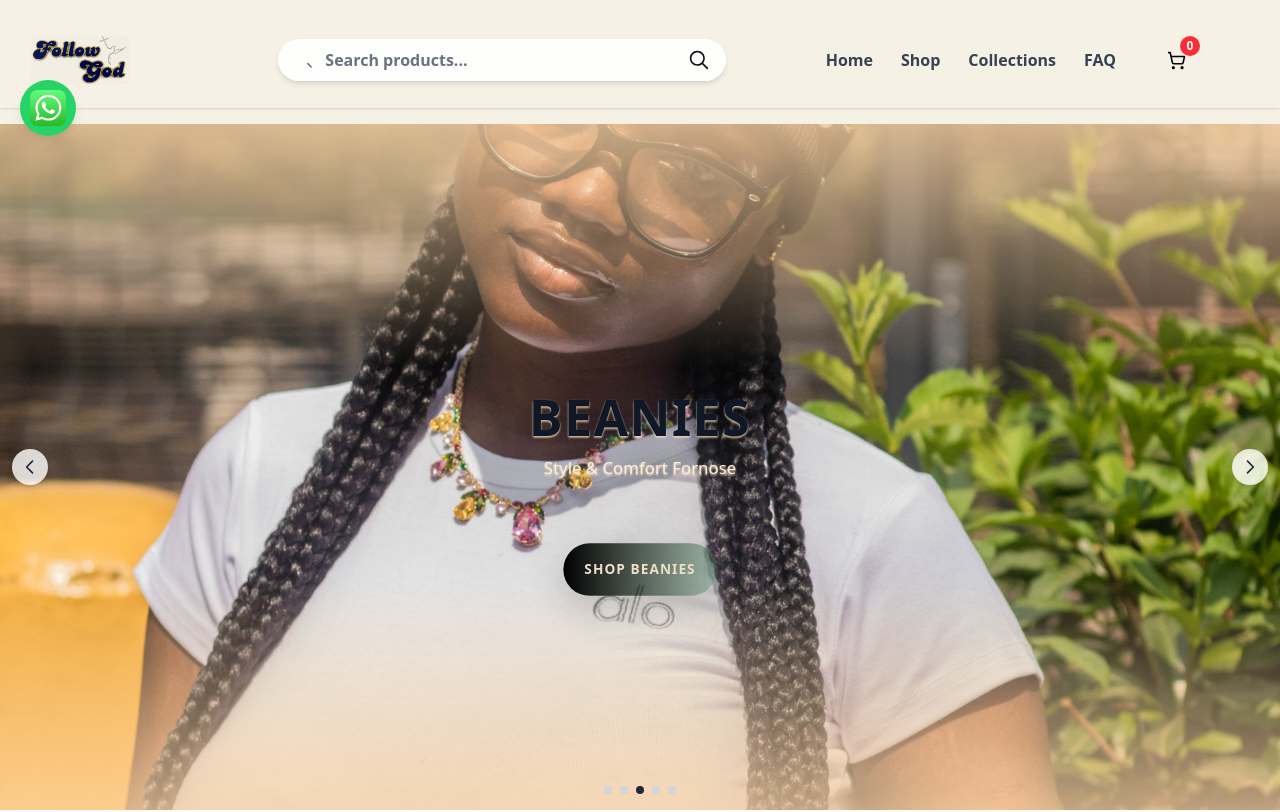
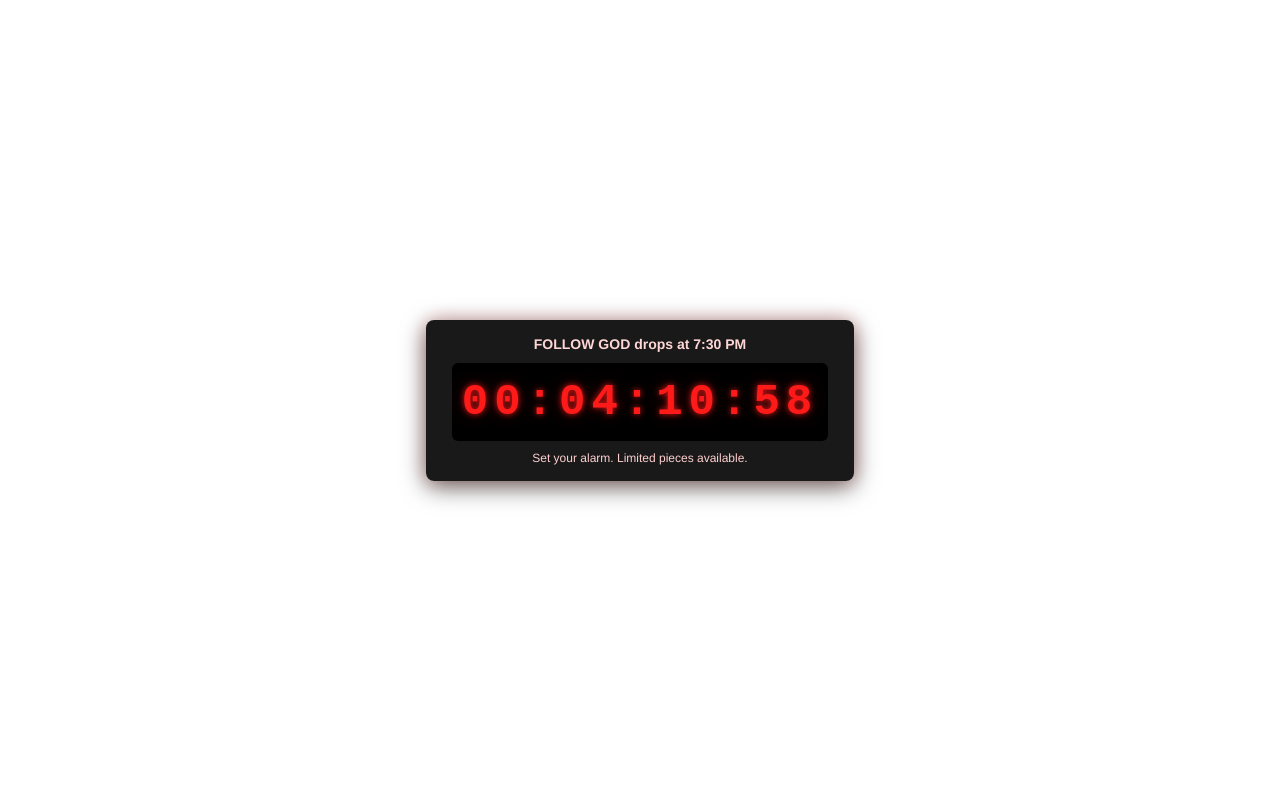
Before and after one commit to Enochchukwudi-dev/main-shopfg-shpping-site, a React (Vite) app: page / in a window 1280 px wide. Shown: the top 812 px of the page. Built offline with nearby package versions, Linux system fonts and the light colour scheme; grey boxes are pictures that could not be loaded.

Commit message:
Update homepage

```diff
--- /dev/null
+++ b/src/components/Countdown.css
@@ -0,0 +1,54 @@
+.countdown-overlay {
+  position: fixed;
+  inset: 0; /* top:0; right:0; bottom:0; left:0 */
+  display: flex;
+  justify-content: center;
+  align-items: center; /* vertical centering */
+  z-index: 9999;
+  pointer-events: none; /* allow clicks to pass through if desired */
+  padding: 12px;
+}
+
+.countdown-box {
+  pointer-events: auto; /* allow interactions for the box (if needed) */
+  background: rgba(0, 0, 0, 0.9);
+  color: #ff2b2b;
+  padding: 14px 26px;
+  border-radius: 8px;
+  box-shadow: 0 6px 24px rgba(0, 0, 0, 0.6), 0 0 18px rgba(255, 43, 43, 0.25);
+  text-align: center;
+  font-family: "Helvetica Neue", Arial, Helvetica, sans-serif;
+}
+
+.countdown-title {
+  font-size: 14px;
+  color: #ffd6d6;
+  margin-bottom: 8px;
+  font-weight: 600;
+}
+
+.countdown-digits {
+  font-family: "Courier New", Courier, monospace;
+  font-weight: 700;
+  font-size: 44px;
+  letter-spacing: 6px;
+  color: #ff1a1a;
+  text-shadow: 0 0 6px rgba(255, 26, 26, 0.9), 0 0 20px rgba(255, 26, 26, 0.25);
+  background: black;
+  padding: 6px 10px;
+  border-radius: 6px;
+}
+
+.countdown-sub {
+  margin-top: 8px;
+  font-size: 12px;
+  color: #ffcfcf;
+}
+
+/* Make it responsive */
+@media (max-width: 480px) {
+  .countdown-digits {
+    font-size: 30px;
+    letter-spacing: 4px;
+  }
+}
--- /dev/null
+++ b/src/components/Countdown.jsx
@@ -0,0 +1,68 @@
+import React, { useEffect, useMemo, useState } from "react";
+import "./Countdown.css";
+
+// Shows a DD:HH:MM:SS countdown to the next occurrence of target hour:minute
+export default function Countdown({ hour = 19, minute = 30, onFinish = () => {} }) {
+  const target = useMemo(() => nextTarget(hour, minute), [hour, minute]);
+  const [remaining, setRemaining] = useState(calcRemaining(target));
+  const [finished, setFinished] = useState(remaining.total <= 0);
+
+  useEffect(() => {
+    if (finished) return;
+    const t = setInterval(() => {
+      const r = calcRemaining(target);
+      setRemaining(r);
+      if (r.total <= 0) {
+        clearInterval(t);
+        setFinished(true);
+        onFinish();
+      }
+    }, 250);
+    return () => clearInterval(t);
+  }, [target, finished, onFinish]);
+
+  if (finished) return null; // hide once countdown completes
+
+  const parts = formatParts(remaining);
+
+  return (
+    <div className="countdown-overlay" role="status" aria-live="polite">
+      <div className="countdown-box">
+        <div className="countdown-title">FOLLOW GOD drops at 7:30 PM</div>
+        <div className="countdown-digits">{parts.join(":")}</div>
+        <div className="countdown-sub">Set your alarm. Limited pieces available.</div>
+      </div>
+    </div>
+  );
+}
+
+function nextTarget(hour, minute) {
+  const now = new Date();
+  const t = new Date(now);
+  t.setHours(hour, minute, 0, 0);
+  if (t <= now) {
+    // already past today — pick tomorrow
+    t.setDate(t.getDate() + 1);
+  }
+  return t;
+}
+
+function calcRemaining(target) {
+  const now = new Date();
+  const total = target - now;
+  const absTotal = Math.max(0, total);
+  const seconds = Math.floor((absTotal / 1000) % 60);
+  const minutes = Math.floor((absTotal / (1000 * 60)) % 60);
+  const hours = Math.floor((absTotal / (1000 * 60 * 60)) % 24);
+  const days = Math.floor(absTotal / (1000 * 60 * 60 * 24));
+  return { total, days, hours, minutes, seconds };
+}
+
+function two(n) {
+  return String(n).padStart(2, "0");
+}
+
+function formatParts(rem) {
+  // DD:HH:MM:SS
+  return [two(rem.days), two(rem.hours), two(rem.minutes), two(rem.seconds)];
+}
--- a/src/main.jsx
+++ b/src/main.jsx
@@ -1,17 +1,27 @@
+import React, { useState } from "react";
 import { createRoot } from "react-dom/client";
 import { HashRouter as Router } from "react-router-dom";
 import "./index.css";
 import App from "./App.jsx";
 import ScrollToTop from "./components/ScrollToTop";
-import WhatsAppFloat from "./components/WhatsAppFloat";
+
 import { CartProvider } from "./context/CartContext";
+import Countdown from "./components/Countdown";
 
-createRoot(document.getElementById("root")).render(
+function Root() {
+  const [showApp, setShowApp] = useState(false);
+
+  return (
     <Router>
       <ScrollToTop />
       <CartProvider>
-      <App />
+        {/* Countdown will show until 7:30 PM local time. When it finishes it calls onFinish and we show the app (routes). */}
+        <Countdown onFinish={() => setShowApp(true)} />
+        {showApp ? <App /> : null}
       </CartProvider>
-    <WhatsAppFloat />
+
     </Router>
   );
+}
+
+createRoot(document.getElementById("root")).render(<Root />);
```
Lines whose indentation alone changed are shown as unchanged.
